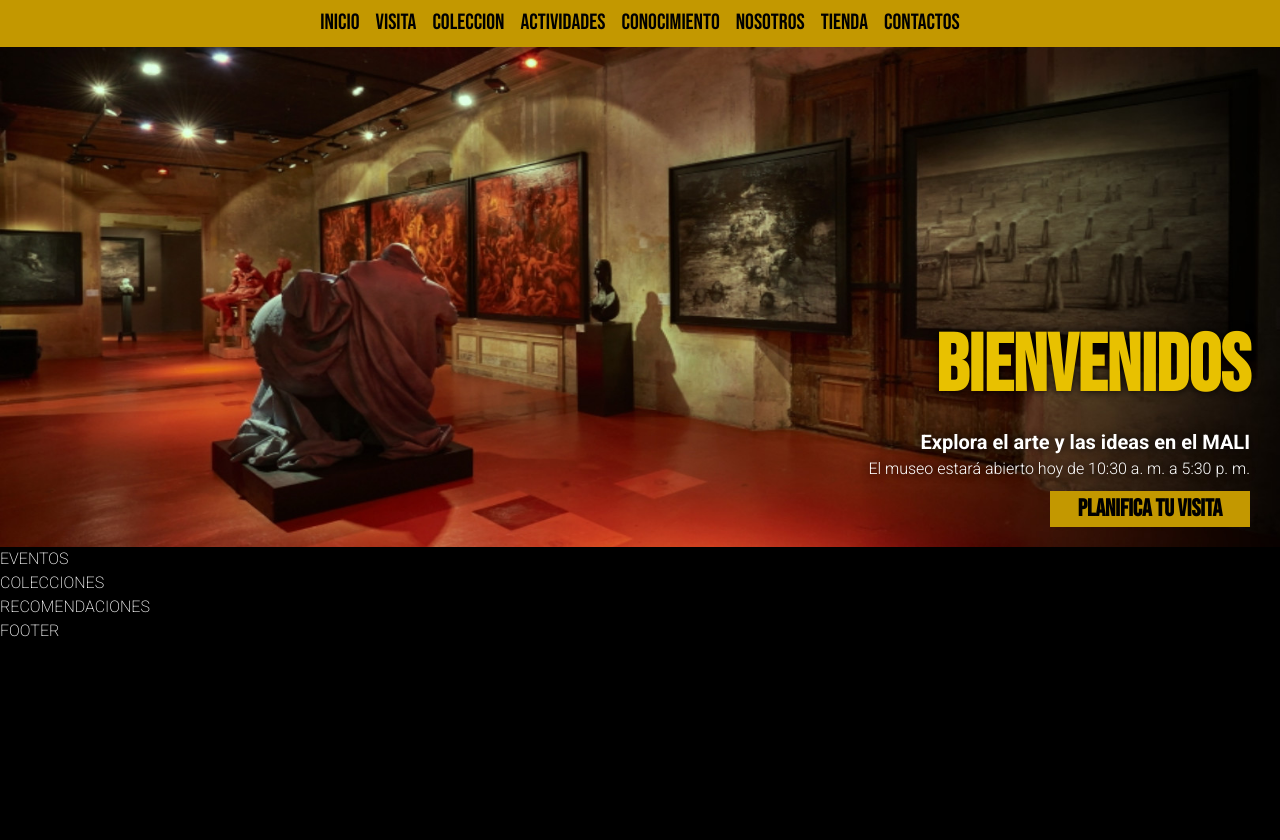
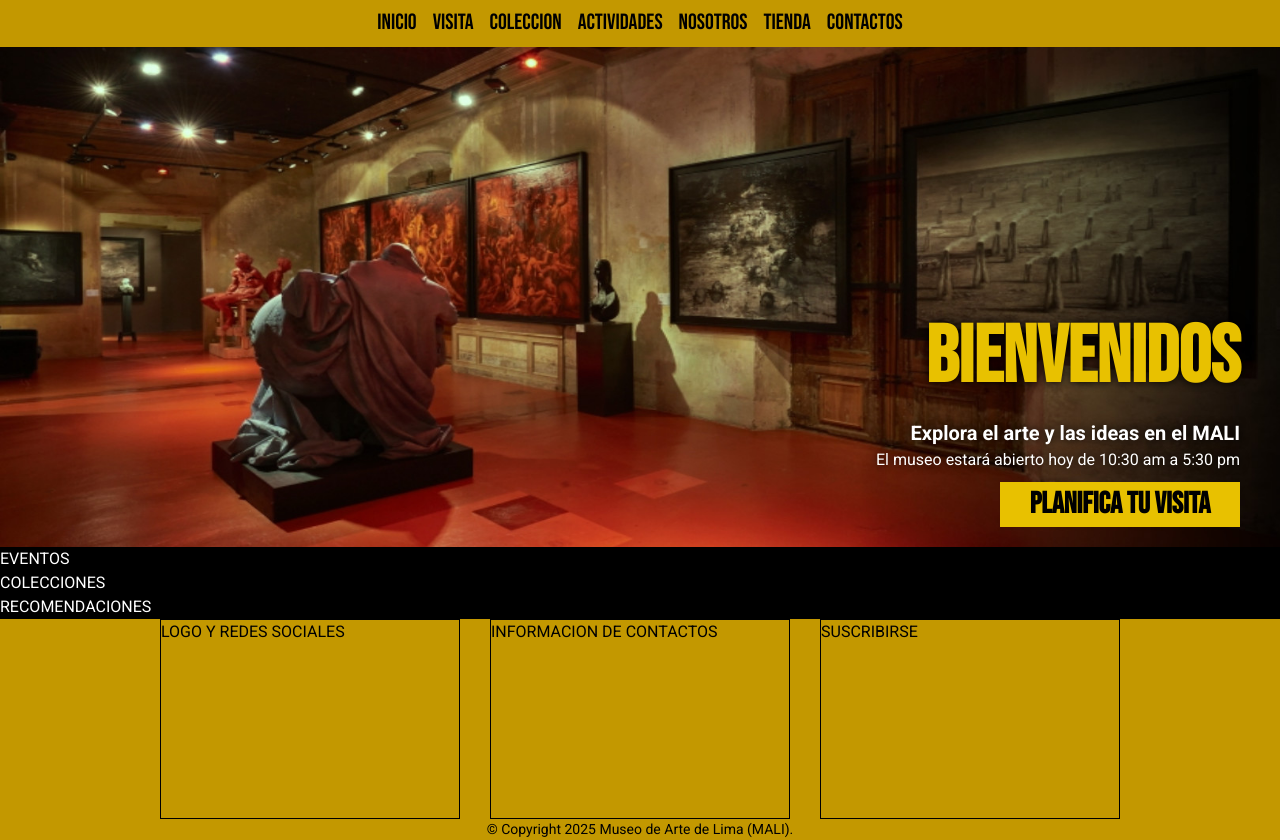
Before and after one commit to betoprohome/website-curso-arquitectura-web, a plain HTML site: page public/index.html in a window 1280 px wide. Shown: the part 83-923 px from the top of the page. Before the commit the page ends 800 px from the top, so only its background shows below. Drawn offline with Linux system fonts and the light colour scheme.

Commit message:
Creando estructura del Footer, removiendo el menu de "Conocimientos" para reducir el alcanse del proyecto

```diff
--- /dev/null
+++ b/public/css/footer.css
@@ -0,0 +1,42 @@
+/* ------------------------------------------------ */
+/* FOOTER                                           */
+/* ------------------------------------------------ */
+footer {
+    background-color: var(--color-accent-2);
+    color: var(--color-dark-1);
+    display: flex;
+    flex-direction: column;
+    align-items: center;
+    justify-content: center;
+}
+
+.footer-cards-content {
+    display: flex;
+    flex-direction: row;
+    align-items: center;
+    gap: 30px;
+}
+
+.footer-card {
+    width: 300px;
+    height: 200px;
+    border: 1px solid black;
+}
+
+.footer-ending {
+    font-size: 14px;
+}
+
+/* ------------------------------------------------ */
+/* RESPONSIVE - ADAPTACIÓN PARA MÓVILES             */
+/* ------------------------------------------------ */
+@media screen and (max-width: 768px) {
+    /*nav {*/
+    /*    display: none;*/
+    /*}*/
+
+    /*.nav-mobile {*/
+    /*    display: flex;*/
+    /*    justify-content: space-between;*/
+    /*}*/
+}
--- a/public/css/homepage.css
+++ b/public/css/homepage.css
@@ -16,7 +16,7 @@ header {
 }
 
 .header-margin {
-    margin-right: 30px;
+    margin-right: 40px;
 }
 
 .header-line1 {
@@ -34,7 +34,6 @@ header {
 }
 
 .header-line3 {
-    font-weight: 300;
     text-shadow: 0px 0px 10px #000000
 }
 
@@ -43,9 +42,9 @@ header {
     font-family: var(--font-2);
     font-weight: bold;
     color: var(--color-dark-1);
-    width: 200px;
-    background-color: var(--color-accent-2);
-    font-size: 1.5rem;
+    width: 240px;
+    background-color: var(--color-accent-3);
+    font-size: 30px;
     margin-top: 10px;
     margin-bottom: 20px;
 }
@@ -56,6 +55,7 @@ header {
 @media screen and (max-width: 768px) {
     header {
         align-items: center;
+        height: 600px;
     }
 
     .header-margin {
--- a/public/css/main.css
+++ b/public/css/main.css
@@ -16,6 +16,6 @@ body {
     background-color: var(--color-dark-1);
     color: var(--color-accent-1);
     font-family: var(--font-1);
-    font-weight: 200;
-    font-style: normal;;
+    font-weight: normal;
+    font-style: normal;
 }
--- a/public/index.html
+++ b/public/index.html
@@ -12,6 +12,7 @@
     <link rel="stylesheet" href="./css/reset.css">
     <link rel="stylesheet" href="./css/main.css">
     <link rel="stylesheet" href="./css/navbar.css">
+    <link rel="stylesheet" href="./css/footer.css">
     <link rel="stylesheet" href="./css/homepage.css">
 </head>
 
@@ -42,12 +43,6 @@
                 <ul class="nav-submenu">
                     <li><a href="#">EXPOSICIONES</a></li>
                     <li><a href="#">EVENTOS</a></li>
-                </ul>
-            </li>
-            <li class="nav-item">CONOCIMIENTO
-                <ul class="nav-submenu">
-                    <li><a href="#">CURSOS Y TALLERES</a></li>
-                    <li><a href="#">PUBLICACIONES</a></li>
                 </ul>
             </li>
             <li class="nav-item">NOSOTROS
@@ -93,12 +88,6 @@
                     <li><a href="#">EVENTOS</a></li>
                 </ul>
             </li>
-            <li class="drawer-item" onclick="toggleDrawerSubMenu(this)">CONOCIMIENTO
-                <ul class="drawer-submenu">
-                    <li><a href="#">CURSOS Y TALLERES</a></li>
-                    <li><a href="#">PUBLICACIONES</a></li>
-                </ul>
-            </li>
             <li class="drawer-item" onclick="toggleDrawerSubMenu(this)">NOSOTROS
                 <ul class="drawer-submenu">
                     <li><a href="#">NUESTRA HISTORIA</a></li>
@@ -115,7 +104,7 @@
     <header>
         <span class="header-margin header-line1">BIENVENIDOS</span>
         <span class="header-margin header-line2">Explora el arte y las ideas en el MALI</span>
-        <span class="header-margin header-line3">El museo estará abierto hoy de 10:30 a. m. a 5:30 p. m.</span>
+        <span class="header-margin header-line3">El museo estará abierto hoy de 10:30 am a 5:30 pm</span>
         <a href="#" class="header-margin header-link">Planifica tu visita</a>
     </header>
     <main>
@@ -134,7 +123,20 @@
     <!-- FOOTER ------------------------------------------- -->
     <!-- -------------------------------------------------- -->
     <footer>
-        FOOTER
+        <div class="footer-cards-content">
+            <div class="footer-card">
+                LOGO Y REDES SOCIALES
+            </div>
+            <div class="footer-card">
+                INFORMACION DE CONTACTOS
+            </div>
+            <div class="footer-card">
+                SUSCRIBIRSE
+            </div>
+        </div>
+        <div class="footer-ending">
+            <p>&copy; Copyright 2025 Museo de Arte de Lima (MALI).</p>
+        </div>
     </footer>
     <!-- -------------------------------------------------- -->
     <script src="./js/main.js"></script>
```
